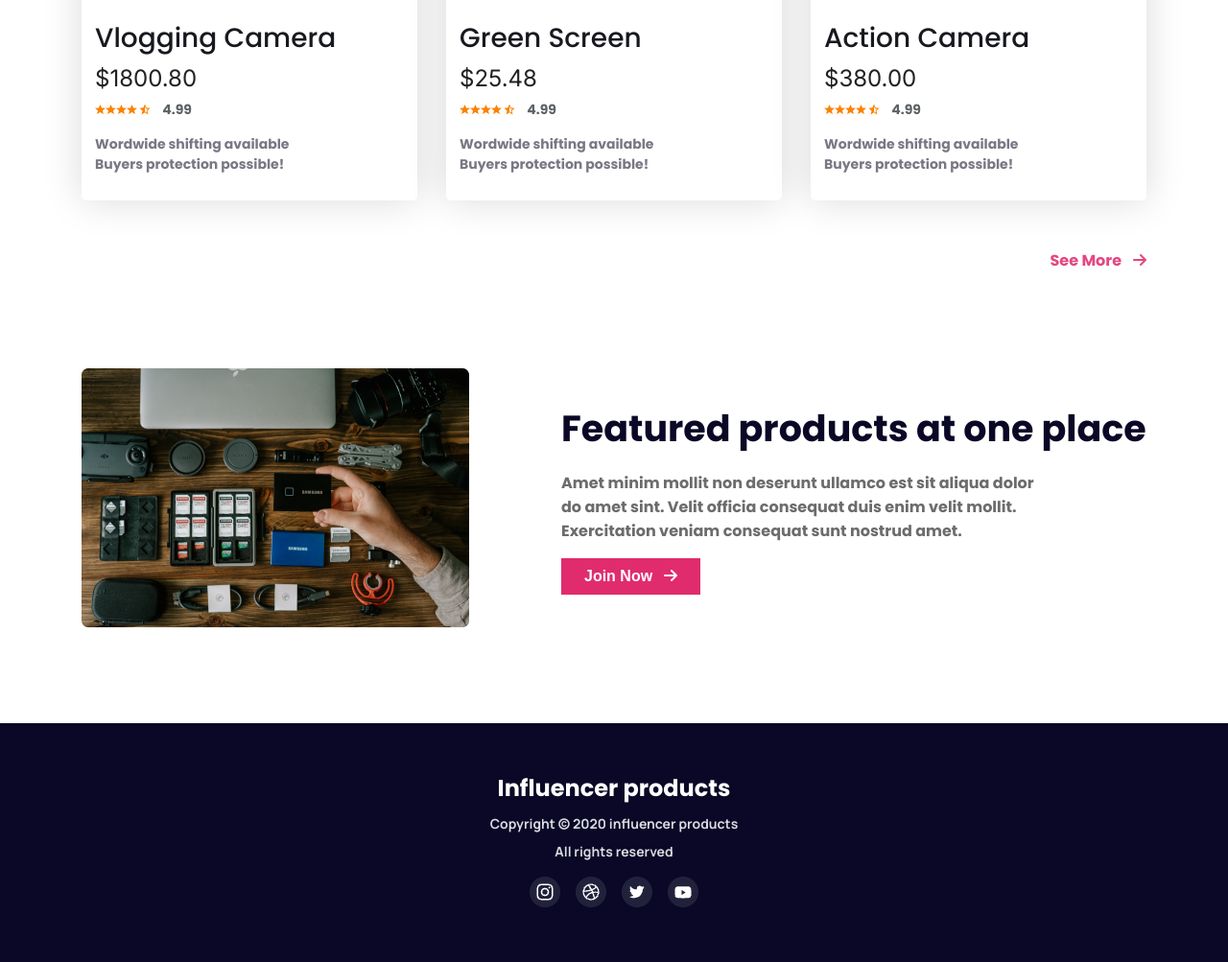
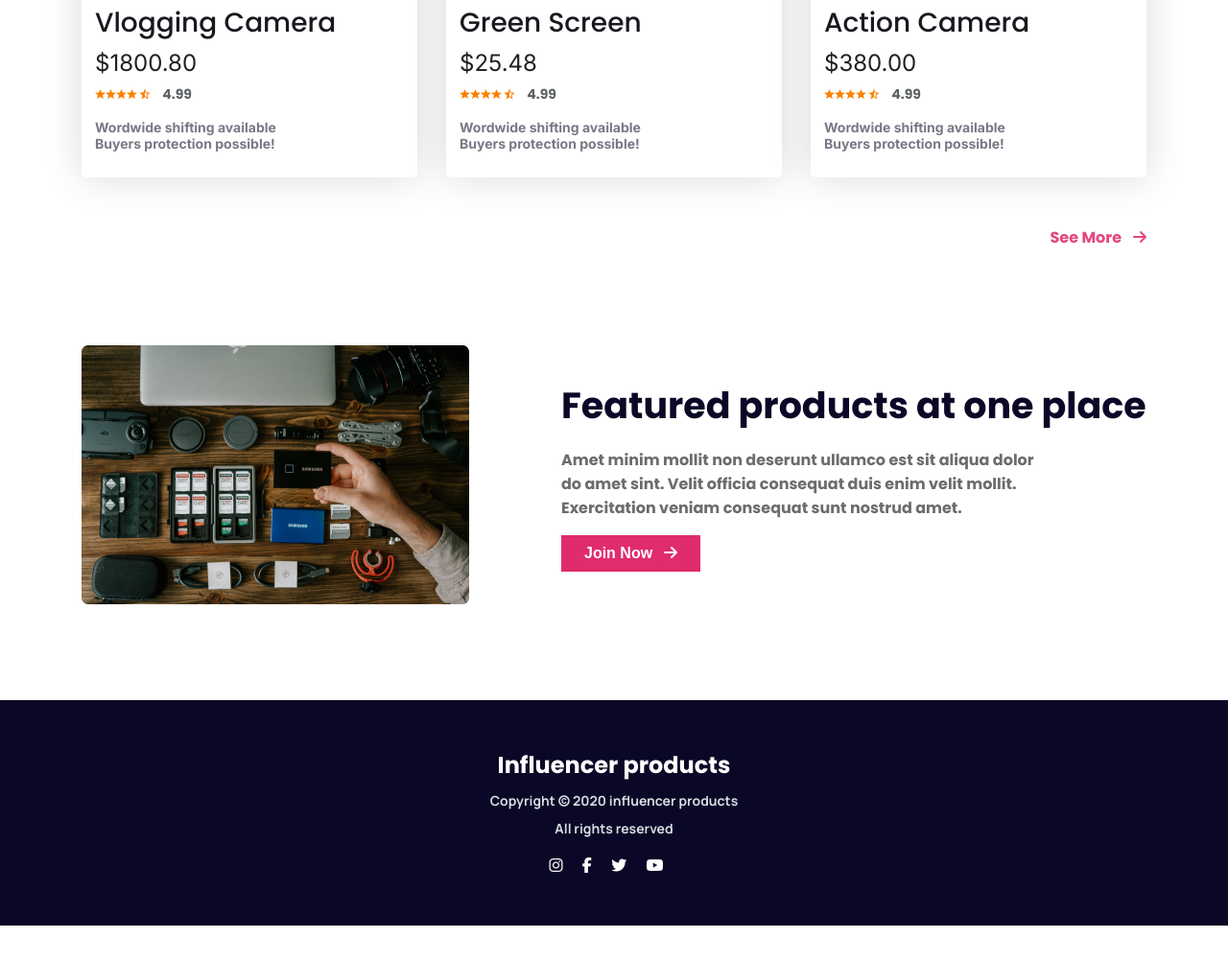
Before and after one commit to hafiz-al-asad-code/influencer-gear-website, a plain HTML site: page index.html in a window 1280 px wide. Shown: the part 2320-3323 px from the top of the page at 96% size. After the commit the page ends 3285 px from the top, so only its background shows below. Drawn offline with Linux system fonts and the light colour scheme.

Commit message:
added links in footer section icons and also added some changes

```diff
--- a/index.html
+++ b/index.html
@@ -99,7 +99,7 @@
               <img class="half-star" src="./logos/star-half.svg" alt="" />
               <span class="product-ratings">4.99</span>
             </div>
-            <p class="card-subtitle">
+            <p class="card-subtitle inter-font">
               Wordwide shifting available Buyers protection possible!
             </p>
           </div>
@@ -116,7 +116,7 @@
               <img class="half-star" src="./logos/star-half.svg" alt="" />
               <span class="product-ratings">4.99</span>
             </div>
-            <p class="card-subtitle">
+            <p class="card-subtitle inter-font">
               Wordwide shifting available Buyers protection possible!
             </p>
           </div>
@@ -133,7 +133,7 @@
               <img class="half-star" src="./logos/star-half.svg" alt="" />
               <span class="product-ratings">4.99</span>
             </div>
-            <p class="card-subtitle">
+            <p class="card-subtitle inter-font">
               Wordwide shifting available Buyers protection possible!
             </p>
           </div>
@@ -150,7 +150,7 @@
               <img class="half-star" src="./logos/star-half.svg" alt="" />
               <span class="product-ratings">4.99</span>
             </div>
-            <p class="card-subtitle">
+            <p class="card-subtitle inter-font">
               Wordwide shifting available Buyers protection possible!
             </p>
           </div>
@@ -167,7 +167,7 @@
               <img class="half-star" src="./logos/star-half.svg" alt="" />
               <span class="product-ratings">4.99</span>
             </div>
-            <p class="card-subtitle">
+            <p class="card-subtitle inter-font">
               Wordwide shifting available Buyers protection possible!
             </p>
           </div>
@@ -184,7 +184,7 @@
               <img class="half-star" src="./logos/star-half.svg" alt="" />
               <span class="product-ratings">4.99</span>
             </div>
-            <p class="card-subtitle">
+            <p class="card-subtitle inter-font">
               Wordwide shifting available Buyers protection possible!
             </p>
           </div>
@@ -201,7 +201,7 @@
               <img class="half-star" src="./logos/star-half.svg" alt="" />
               <span class="product-ratings">4.99</span>
             </div>
-            <p class="card-subtitle">
+            <p class="card-subtitle inter-font">
               Wordwide shifting available Buyers protection possible!
             </p>
           </div>
@@ -218,7 +218,7 @@
               <img class="half-star" src="./logos/star-half.svg" alt="" />
               <span class="product-ratings">4.99</span>
             </div>
-            <p class="card-subtitle">
+            <p class="card-subtitle inter-font">
               Wordwide shifting available Buyers protection possible!
             </p>
           </div>
@@ -235,7 +235,7 @@
               <img class="half-star" src="./logos/star-half.svg" alt="" />
               <span class="product-ratings">4.99</span>
             </div>
-            <p class="card-subtitle">
+            <p class="card-subtitle inter-font">
               Wordwide shifting available Buyers protection possible!
             </p>
           </div>
@@ -271,7 +271,20 @@
         Copyright &copy; 2020 influencer products
       </p>
       <p class="footer-subtitle-2 manrope-font">All rights reserved</p>
-      <img src="logos/Social Links.png" alt="" />
+      <div>
+        <a href="https://www.instagram.com/"
+          ><i class="fa-brands fa-instagram" style="color: #fcfcfc"></i
+        ></a>
+        <a href="https://www.facebook.com/"
+          ><i class="fa-brands fa-facebook-f" style="color: #ffffff"></i
+        ></a>
+        <a href="https://x.com/"
+          ><i class="fa-brands fa-twitter" style="color: #ffffff"></i
+        ></a>
+        <a href="https://www.youtube.com/"
+          ><i class="fa-brands fa-youtube" style="color: #ffffff"></i
+        ></a>
+      </div>
     </footer>
   </body>
 </html>
--- a/styles/styles.css
+++ b/styles/styles.css
@@ -88,8 +88,6 @@
   gap: 133px;
   align-items: center;
   margin-top: 50px;
-  /* margin-left: 120px;
-  margin-right: 132px; */
   background-image: url("../images/Circle\ design.svg");
   background-repeat: no-repeat;
   background-position: right;
@@ -240,6 +238,9 @@ footer {
   color: rgb(217, 219, 225);
   margin-bottom: 17px;
 }
+.fa-brands {
+  margin-right: 16px;
+}
 
 /* responsive media query */
 
@@ -265,6 +266,7 @@ footer {
     margin-bottom: 20px;
     font-size: 28px;
   }
+
   /* banner */
   .banner {
     flex-direction: column-reverse;
@@ -298,7 +300,6 @@ footer {
   .websites-link {
     flex-wrap: wrap;
     justify-content: center;
-    /* max-width:275px; */
     margin-left: 20px;
     margin-right: 20px;
     margin-bottom: 50px;
```
